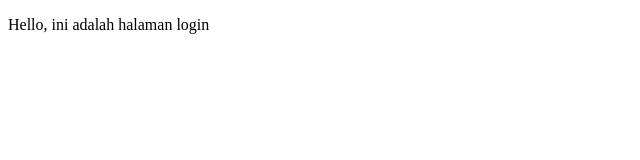
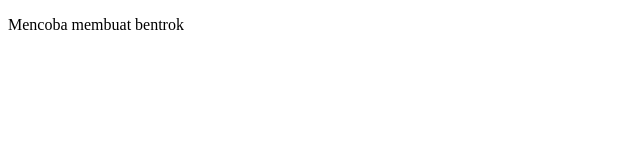
Before and after one commit to ArkanRizkiadi/belajar-git, a plain HTML site: page login.html in a window 1280 px wide. Shown: the full height of the page, 0-640 px from the left. Drawn offline with Linux system fonts and the light colour scheme.

Commit message:
ubah isi

```diff
--- a/login.html
+++ b/login.html
@@ -5,6 +5,6 @@
 	<title>halaman login</title>
 </head>
 <body>
-	<p>Hello, ini adalah halaman login</p>
+	<p>Mencoba membuat bentrok</p>
 </body>
 </html>
```
